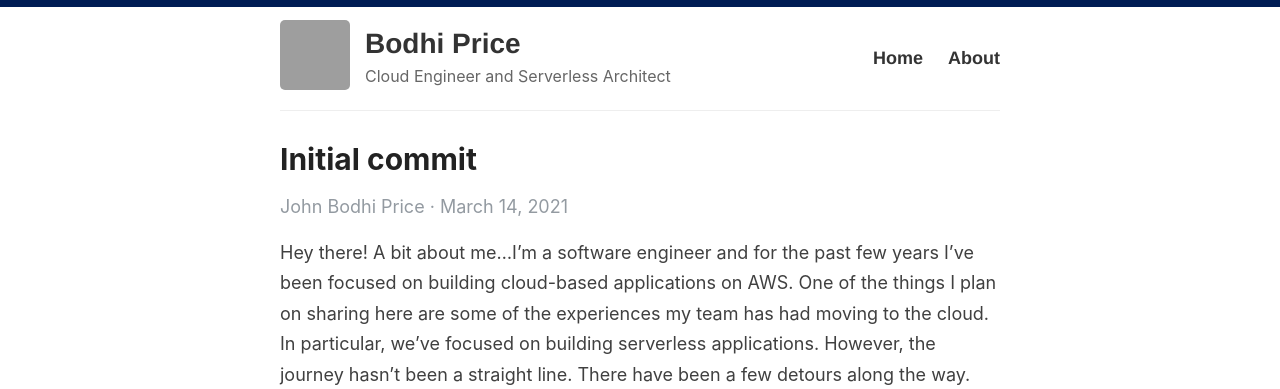
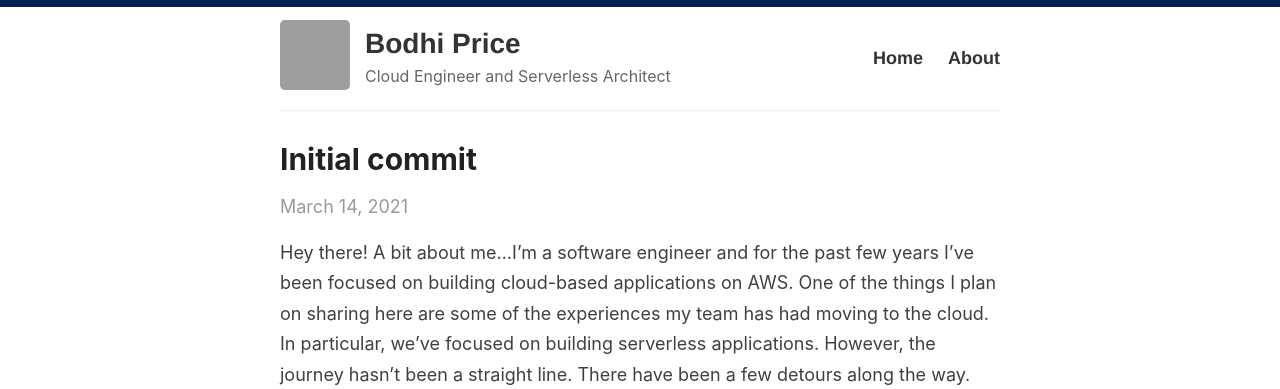
Before and after one commit to bodhiprice/bodhiprice.github.io, a Jekyll site: the page built from _posts/2021-3-14-initial-commit.md, in a window 1280 px wide, cut to the strip 0-389 px from the top of the page. Built offline with Jekyll 4.4.1, drawn with Linux system fonts in a browser that asks for light colours; grey boxes are pictures that could not be loaded.

Commit message:
Update post.html

```diff
--- a/_layouts/post.html
+++ b/_layouts/post.html
@@ -6,7 +6,7 @@
   <h1>{{ page.title }}</h1>
 
   <div>
-    <p class="author_title">{{site.author}}  ·  {{ page.date | date: "%B %e, %Y" }}</p>
+    <p class="author_title">{{ page.date | date: "%B %e, %Y" }}</p>
     {% if page.last_modified_at %}
     <p class="author_title" datetime="{{ page.last_modified_at | date_to_xmlschema }}">(Updated: {{ page.last_modified_at | date: "%b %-d, %Y" }})</p>
     {% endif %}
```
